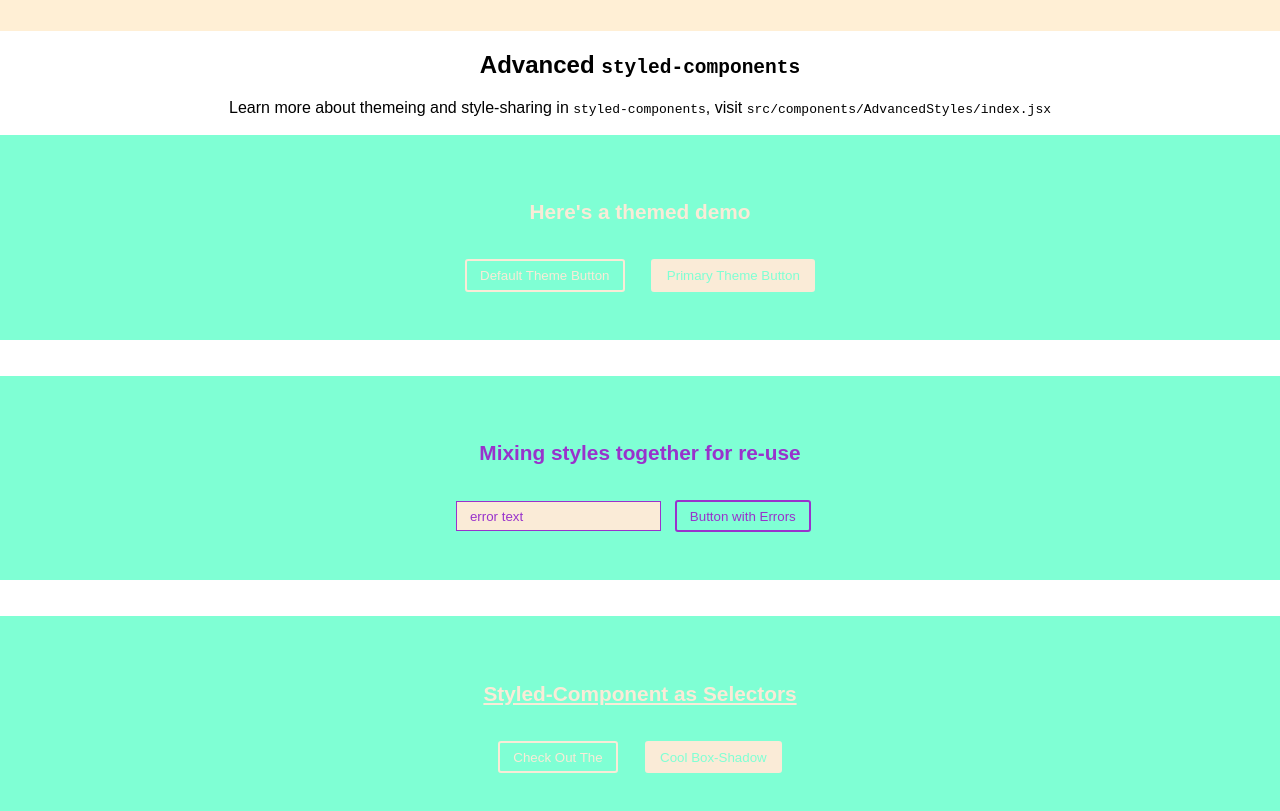
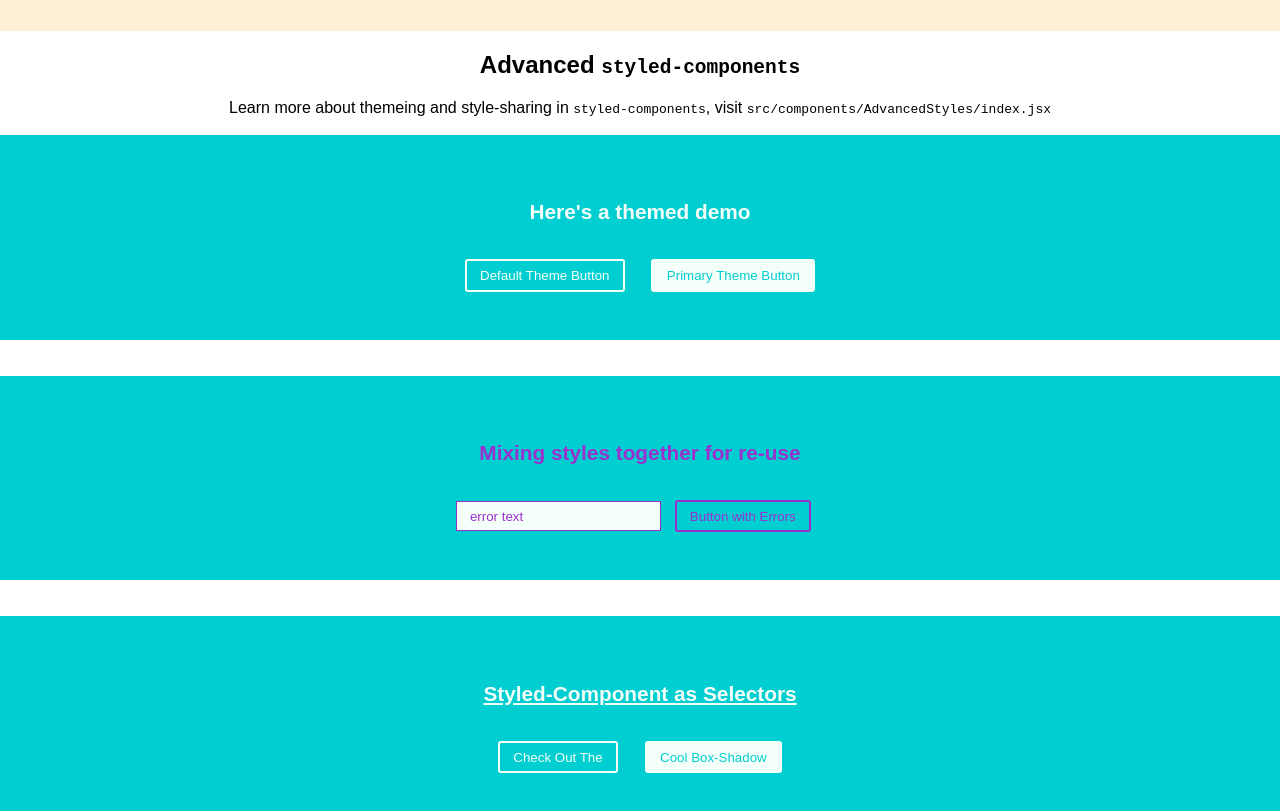
Before and after one commit to schwers-zz/qcon-react-styled, a React (Create React App) app: page / in a window 1280 px wide. Shown: the part 1820-2631 px from the top of the page. Built offline with nearby package versions, Linux system fonts and the light colour scheme.

Commit message:
Adjust colors

```diff
--- a/src/components/AdvancedStyles/theme.js
+++ b/src/components/AdvancedStyles/theme.js
@@ -1,7 +1,7 @@
 export default {
-  backgroundColor: 'aquamarine',
+  backgroundColor: 'darkturquoise',
   buttonBorderRadius: 3,
-  color: 'antiquewhite',
+  color: 'mintcream',
   fontSize: 1.3,
   highlight: 'darkorchid',
   lowlight: 'darkslategrey',
```
